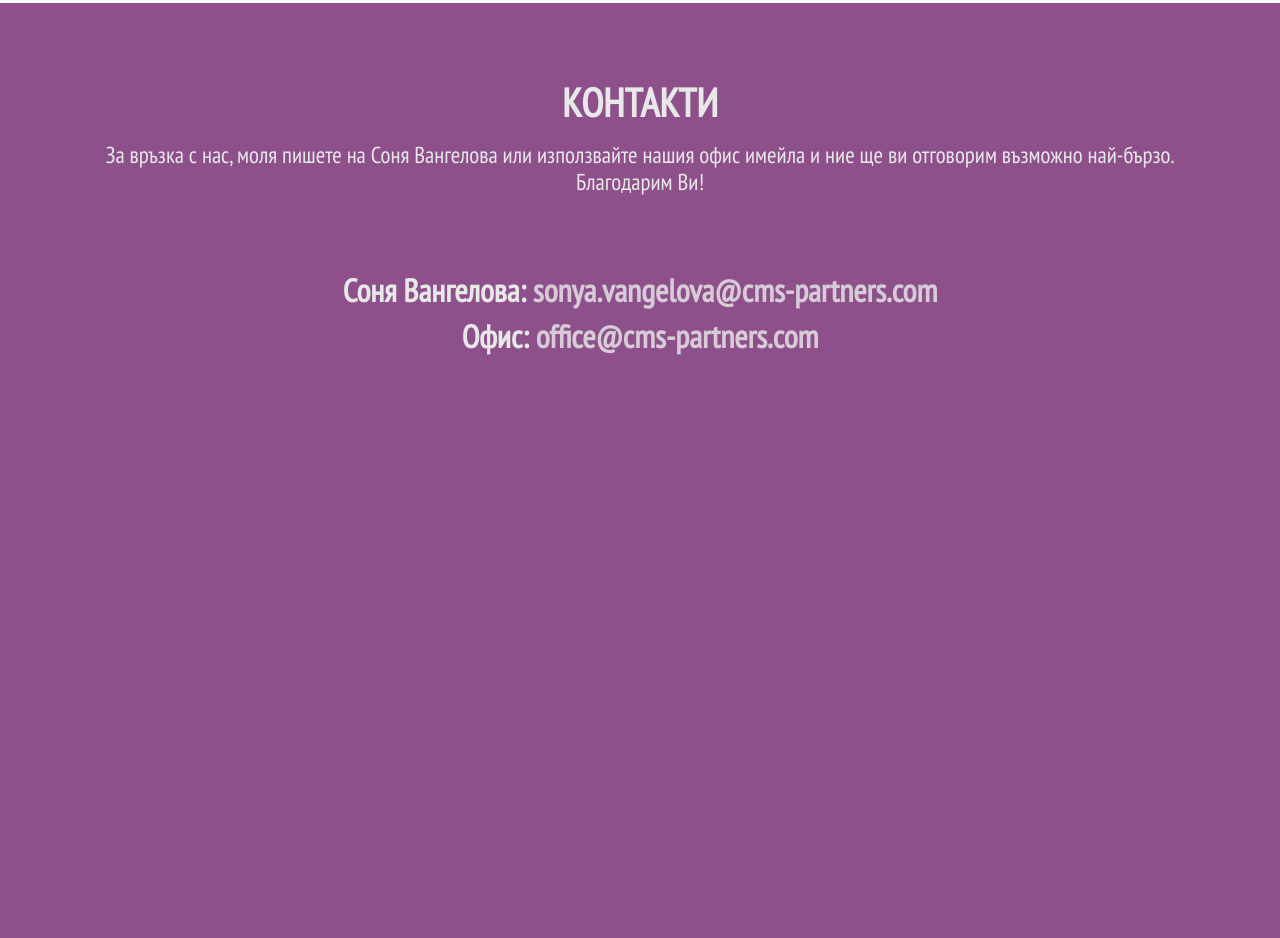
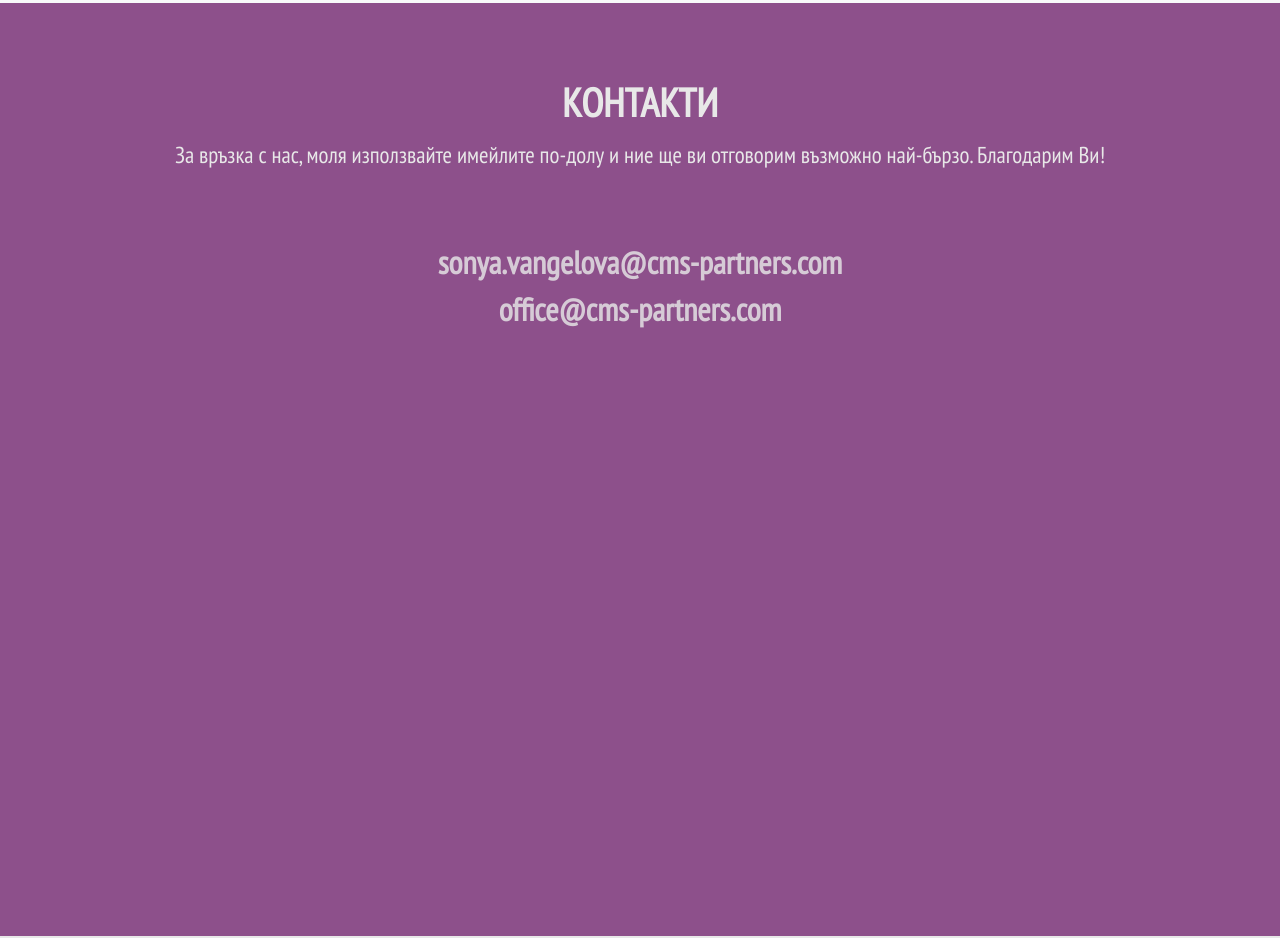
Before and after one commit to kskondov/cms, a plain HTML site: page index-bg.html in a window 1280 px wide. Shown: the part 2725-3663 px from the top of the page. Drawn offline with Linux system fonts and the light colour scheme.

Commit message:
contacts minor changes

```diff
--- a/index-bg.html
+++ b/index-bg.html
@@ -1,18 +1,13 @@
 <!DOCTYPE html>
 <html lang="en">
-
 <head>
-
   <meta charset="utf-8">
   <meta name="viewport" content="width=device-width, initial-scale=1, shrink-to-fit=no">
   <meta name="description" content="">
   <meta name="author" content="">
-
   <title>CMS Partners</title>
-
   <!-- Bootstrap core CSS -->
   <link href="./vendor/bootstrap/css/bootstrap.min.css" rel="stylesheet">
-
   <!-- Custom fonts for this template -->
   <link href="./vendor/font-awesome/css/font-awesome.min.css" rel="stylesheet" type="text/css">
   <!-- <link href="https://fonts.googleapis.com/css?family=Montserrat:400,700" rel="stylesheet" type="text/css">
@@ -20,15 +15,11 @@
     <link href='https://fonts.googleapis.com/css?family=Droid+Serif:400,700,400italic,700italic' rel='stylesheet' type='text/css'>
     <link href='https://fonts.googleapis.com/css?family=Roboto+Slab:400,100,300,700' rel='stylesheet' type='text/css'> -->
   <link href="https://fonts.googleapis.com/css?family=PT+Sans+Narrow&amp;subset=cyrillic-ext" rel="stylesheet" type='text/css'>
-
   <!-- Custom styles for this template -->
   <link href="css/agency.css" rel="stylesheet">
   <link href="css/style.css" rel="stylesheet">
-
 </head>
-
 <body id="page-top">
-
   <!-- Navigation -->
   <nav class="navbar navbar-expand-lg navbar-dark fixed-top" id="mainNav">
     <div class="container">
@@ -417,13 +408,13 @@
       </div>
       <div class="row">
         <div class="col-lg-12">
-          <h3 class="contacts-info">За връзка с нас, моля пишете на Соня Вангелова или използвайте нашия офис имейла и ние ще ви отговорим възможно
+          <h3 class="contacts-info">За връзка с нас, моля използвайте имейлите по-долу и ние ще ви отговорим възможно
             най-бързо. Благодарим Ви! </h3>
           <div class="mails">
-            <h2>Соня Вангелова:
+            <h2>
               <a href="mailto:sonya.vangelova@cms-partners.com">sonya.vangelova@cms-partners.com</a>
             </h2>
-            <h2> Офис:
+            <h2>
               <a href="mailto:office@cms-partners.com">office@cms-partners.com</a>
             </h2>
           </div>
@@ -679,12 +670,6 @@
                       <div class="accordion-inner">
                         <ul class="services-list">
                           <li>
-
-
-
-
-
-
                             <div class="accordion" id="accordion3">
                               <div class="accordion-group">
                                 <div class="accordion-heading">
@@ -802,7 +787,6 @@
                             </ul>
                         </div>
                       </div>
-                    </div>
                     <div class="accordion-group">
                       <div class="accordion-heading">
                         <a class="accordion-toggle" data-parent="#accordion2" data-toggle="collapse" href="#panel22">
```
